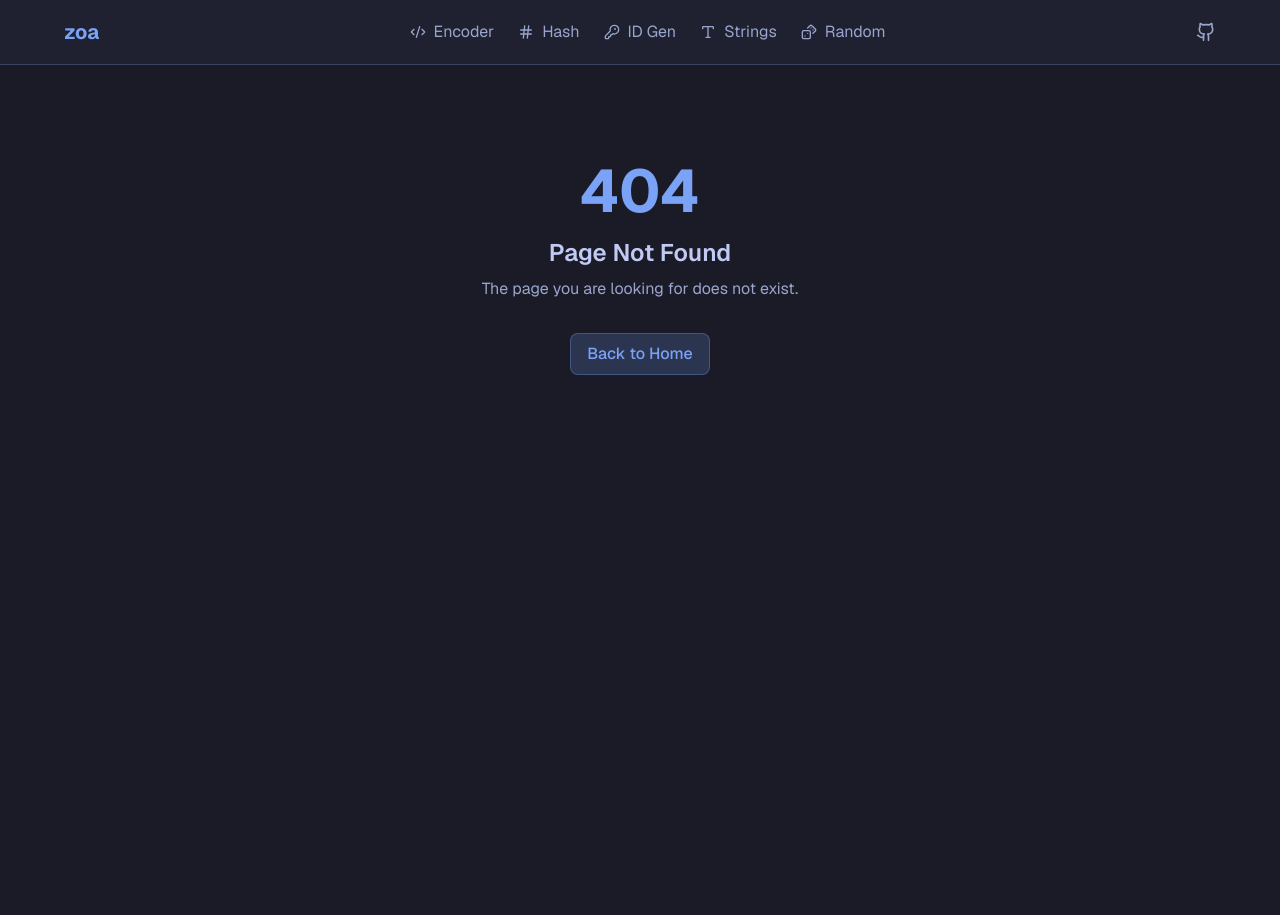
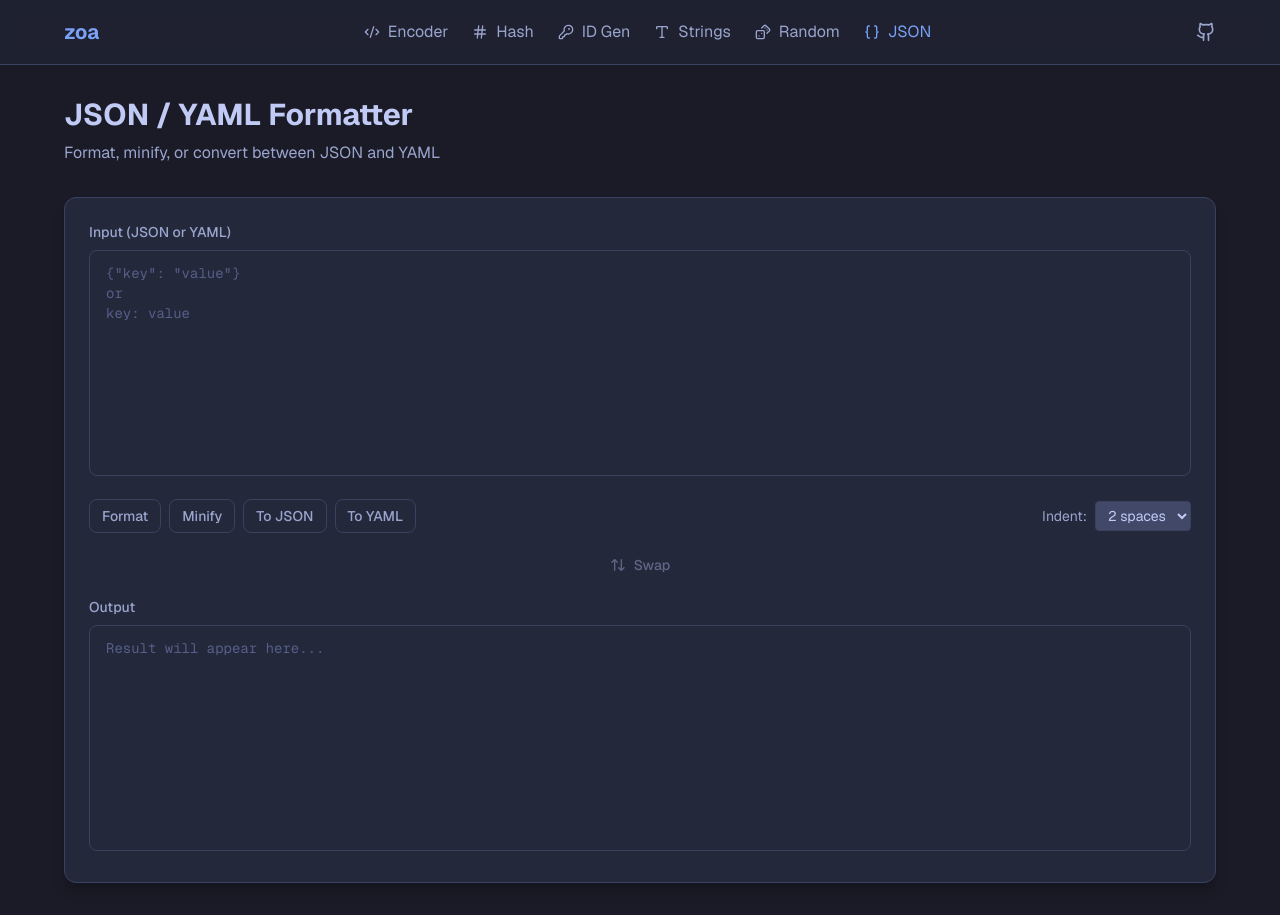
Before and after one commit to skdltmxn/zoa, a Next.js app: page /json in a window 1280 px wide. Before the commit this address had no page. Before the commit the page ends 800 px from the top, so only its background shows below. Built offline with nearby package versions, Linux system fonts and the light colour scheme.

Commit message:
feat: add JSON/YAML page

```diff
--- /dev/null
+++ b/app/json/page.tsx
@@ -0,0 +1,140 @@
+'use client'
+
+import { useState, useCallback } from 'react'
+import { ArrowUpDown } from 'lucide-react'
+import { PageContainer } from '@/components/layout/page-container'
+import { Card } from '@/components/ui/card'
+import { Button } from '@/components/ui/button'
+import { Textarea } from '@/components/ui/textarea'
+import { CopyButton } from '@/components/shared/copy-button'
+import { OPERATIONS, processData, type Operation } from '@/lib/json'
+
+export default function JsonPage(): React.ReactElement {
+  const [input, setInput] = useState('')
+  const [output, setOutput] = useState('')
+  const [error, setError] = useState('')
+  const [indent, setIndent] = useState(2)
+
+  const handleSwap = useCallback((): void => {
+    setInput(output)
+    setOutput(input)
+    setError('')
+  }, [input, output])
+
+  const handleProcess = useCallback(
+    (operation: Operation): void => {
+      setError('')
+      if (!input) {
+        setOutput('')
+        return
+      }
+      const result = processData(input, operation, indent)
+      if (result.success) {
+        setOutput(result.output)
+      } else {
+        setError(result.error || 'Unknown error')
+        setOutput('')
+      }
+    },
+    [input, indent]
+  )
+
+  return (
+    <PageContainer>
+      <div className="mb-8">
+        <h1 className="text-3xl font-bold text-text-primary mb-2">
+          JSON / YAML Formatter
+        </h1>
+        <p className="text-text-secondary">
+          Format, minify, or convert between JSON and YAML
+        </p>
+      </div>
+
+      <div className="space-y-6">
+        <Card>
+          <div className="space-y-4">
+            <div className="space-y-2">
+              <div className="flex items-center justify-between">
+                <label className="text-sm font-medium text-text-secondary">
+                  Input (JSON or YAML)
+                </label>
+                {input && <CopyButton text={input} />}
+              </div>
+              <Textarea
+                value={input}
+                onChange={(e) => setInput(e.target.value)}
+                placeholder={'{"key": "value"}\nor\nkey: value'}
+                monospace
+                rows={10}
+              />
+            </div>
+
+            <div className="flex items-center gap-4 flex-wrap">
+              <div className="flex items-center gap-2">
+                {OPERATIONS.map((op) => (
+                  <Button
+                    key={op.name}
+                    variant="secondary"
+                    size="sm"
+                    onClick={() => handleProcess(op.name)}
+                    title={op.description}
+                  >
+                    {op.displayName}
+                  </Button>
+                ))}
+              </div>
+              <div className="flex items-center gap-2 ml-auto">
+                <label className="text-sm text-text-secondary">Indent:</label>
+                <select
+                  value={indent}
+                  onChange={(e) => setIndent(Number(e.target.value))}
+                  className="bg-bg-tertiary border border-border-default rounded px-2 py-1 text-sm text-text-primary focus:outline-none focus:border-border-focus"
+                >
+                  <option value={2}>2 spaces</option>
+                  <option value={4}>4 spaces</option>
+                  <option value={1}>1 space</option>
+                </select>
+              </div>
+            </div>
+
+            {error && (
+              <div className="text-sm text-accent-error bg-accent-error/10 border border-accent-error/20 rounded px-3 py-2">
+                {error}
+              </div>
+            )}
+
+            <div className="flex justify-center">
+              <Button
+                variant="ghost"
+                size="sm"
+                onClick={handleSwap}
+                disabled={!output}
+                className="gap-2"
+                aria-label="Swap input and output"
+              >
+                <ArrowUpDown className="h-4 w-4" />
+                Swap
+              </Button>
+            </div>
+
+            <div className="space-y-2">
+              <div className="flex items-center justify-between">
+                <label className="text-sm font-medium text-text-secondary">
+                  Output
+                </label>
+                {output && <CopyButton text={output} />}
+              </div>
+              <Textarea
+                value={output}
+                readOnly
+                placeholder="Result will appear here..."
+                monospace
+                rows={10}
+              />
+            </div>
+          </div>
+        </Card>
+      </div>
+    </PageContainer>
+  )
+}
--- a/app/page.tsx
+++ b/app/page.tsx
@@ -1,5 +1,5 @@
 import Link from 'next/link'
-import { Code2, Hash, KeyRound, Type, Dices, ArrowRight } from 'lucide-react'
+import { Code2, Hash, KeyRound, Type, Dices, Braces, ArrowRight } from 'lucide-react'
 import { Card, CardHeader, CardTitle, CardContent } from '@/components/ui/card'
 import { PageContainer } from '@/components/layout/page-container'
 
@@ -33,6 +33,12 @@ const features = [
     description: 'Generate random bytes, strings, numbers, or shuffle lists',
     href: '/random',
     icon: Dices,
+  },
+  {
+    title: 'JSON / YAML',
+    description: 'Format, minify, or convert between JSON and YAML',
+    href: '/json',
+    icon: Braces,
   },
 ]
 
--- a/components/layout/header.tsx
+++ b/components/layout/header.tsx
@@ -2,7 +2,7 @@
 
 import Link from 'next/link'
 import { usePathname } from 'next/navigation'
-import { Hash, Code2, KeyRound, Type, Dices, Github } from 'lucide-react'
+import { Hash, Code2, KeyRound, Type, Dices, Github, Braces } from 'lucide-react'
 import { cn } from '@/lib/utils'
 
 const navItems = [
@@ -11,6 +11,7 @@ const navItems = [
   { href: '/id', label: 'ID Gen', icon: KeyRound },
   { href: '/strings', label: 'Strings', icon: Type },
   { href: '/random', label: 'Random', icon: Dices },
+  { href: '/json', label: 'JSON', icon: Braces },
 ]
 
 export function Header(): React.ReactElement {
--- /dev/null
+++ b/lib/json/index.ts
@@ -0,0 +1,76 @@
+import YAML from 'yaml'
+
+export type DataFormat = 'json' | 'yaml'
+export type Operation = 'format' | 'minify' | 'toJson' | 'toYaml'
+
+export interface ProcessResult {
+  success: boolean
+  output: string
+  error?: string
+}
+
+export interface OperationMetadata {
+  name: Operation
+  displayName: string
+  description: string
+}
+
+export const OPERATIONS: OperationMetadata[] = [
+  { name: 'format', displayName: 'Format', description: 'Beautify with indentation' },
+  { name: 'minify', displayName: 'Minify', description: 'Remove all whitespace' },
+  { name: 'toJson', displayName: 'To JSON', description: 'Convert to JSON' },
+  { name: 'toYaml', displayName: 'To YAML', description: 'Convert to YAML' },
+]
+
+function detectFormat(input: string): DataFormat {
+  const trimmed = input.trim()
+  if (trimmed.startsWith('{') || trimmed.startsWith('[')) {
+    return 'json'
+  }
+  return 'yaml'
+}
+
+function parseInput(input: string): { data: unknown; format: DataFormat } {
+  const format = detectFormat(input)
+
+  if (format === 'json') {
+    return { data: JSON.parse(input), format: 'json' }
+  }
+  return { data: YAML.parse(input), format: 'yaml' }
+}
+
+export function processData(input: string, operation: Operation, indent: number = 2): ProcessResult {
+  if (!input.trim()) {
+    return { success: false, output: '', error: 'Input is empty' }
+  }
+
+  try {
+    const { data, format } = parseInput(input)
+
+    switch (operation) {
+      case 'format':
+        if (format === 'json') {
+          return { success: true, output: JSON.stringify(data, null, indent) }
+        }
+        return { success: true, output: YAML.stringify(data, { indent }) }
+
+      case 'minify':
+        if (format === 'json') {
+          return { success: true, output: JSON.stringify(data) }
+        }
+        return { success: true, output: YAML.stringify(data, { indent: 0, lineWidth: 0 }).trim() }
+
+      case 'toJson':
+        return { success: true, output: JSON.stringify(data, null, indent) }
+
+      case 'toYaml':
+        return { success: true, output: YAML.stringify(data, { indent }) }
+
+      default:
+        return { success: false, output: '', error: 'Unknown operation' }
+    }
+  } catch (e) {
+    const message = e instanceof Error ? e.message : 'Invalid input'
+    return { success: false, output: '', error: message }
+  }
+}
--- a/package.json
+++ b/package.json
@@ -14,7 +14,8 @@
     "next": "16.1.4",
     "react": "19.2.3",
     "react-dom": "19.2.3",
-    "tailwind-merge": "3.4.0"
+    "tailwind-merge": "3.4.0",
+    "yaml": "^2.8.2"
   },
   "devDependencies": {
     "@tailwindcss/postcss": "4.1.18",
```
Also changed, not shown: 2 other files (tests, documents, lock files or other folders).
